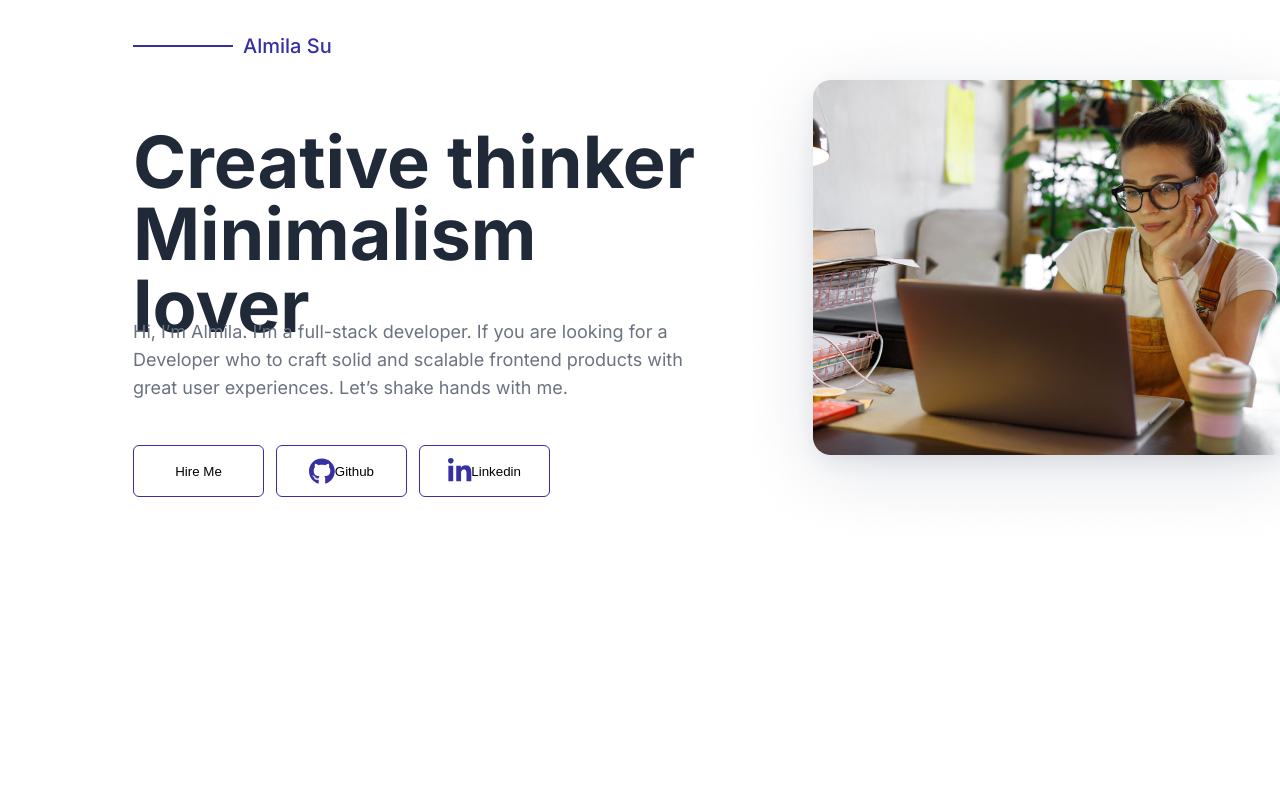
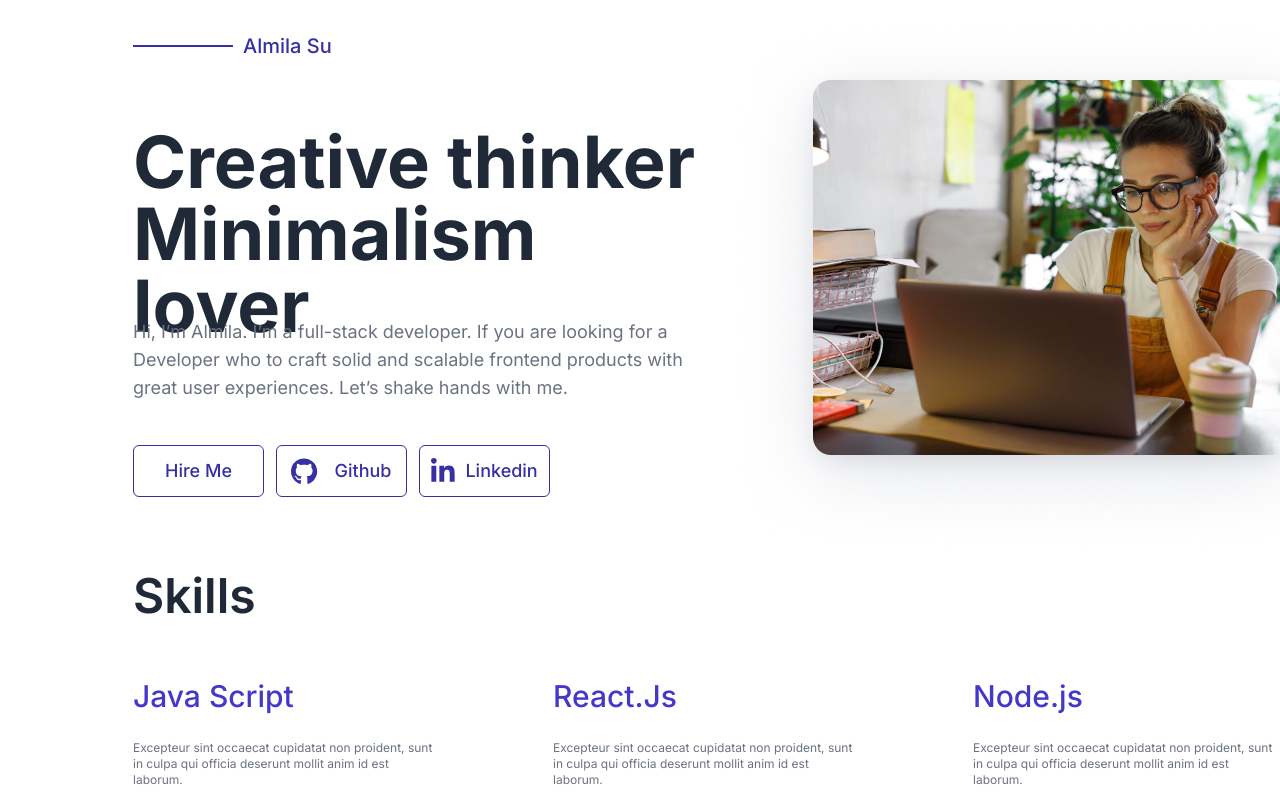
Before and after one commit to Workintech/FSWeb-Frontend-Challenge, a React (Create React App) app in the folder web-sayfam/: page / in a window 1280 px wide. Shown: the part 267-1067 px from the top of the page. Before the commit the page ends 828 px from the top, so only its background shows below. Built offline with nearby package versions, Linux system fonts and the light colour scheme.

Commit message:
skills tamamlandı profile kısmı tamamlanacak

```diff
--- a/web-sayfam/src/App.js
+++ b/web-sayfam/src/App.js
@@ -2,6 +2,7 @@ import ModeSwitch from "./components/ModeSwitch";
 import Header from "./components/Header";
 import { useState } from "react";
 import Hero from "./components/Hero";
+import Skills from "./components/Skills";
 const initialDAta = {
   name: "Almila Su",
   birthday: "24.03.1996",
@@ -28,6 +29,7 @@ function App() {
       <ModeSwitch />
       <Header />
       <Hero profildata={profildata} />
+      <Skills />
     </>
   );
 }
--- a/web-sayfam/src/components/Hero.js
+++ b/web-sayfam/src/components/Hero.js
@@ -22,7 +22,7 @@ function Hero(props) {
             {" "}
             <FontAwesomeIcon
               icon={faGithub}
-              size="2xl"
+              size="xl"
               style={{ color: "#3730A3" }}
             />
             Github
@@ -30,7 +30,7 @@ function Hero(props) {
           <button className="hire-button">
             <FontAwesomeIcon
               icon={faLinkedinIn}
-              size="2xl"
+              size="xl"
               style={{ color: "#3730A3" }}
             />
             Linkedin
--- a/web-sayfam/src/components/Skills.js
+++ b/web-sayfam/src/components/Skills.js
@@ -0,0 +1,32 @@
+function Skills() {
+  return (
+    <div className="skills-container">
+      <h1 className="skill-title">Skills</h1>
+      <div className="skill-explanation-area">
+        <div>
+          <h3>Java Script</h3>
+          <p>
+            Excepteur sint occaecat cupidatat non proident, sunt in culpa qui
+            officia deserunt mollit anim id est laborum.{" "}
+          </p>
+        </div>
+        <div>
+          <h3>React.Js</h3>
+          <p>
+            {" "}
+            Excepteur sint occaecat cupidatat non proident, sunt in culpa qui
+            officia deserunt mollit anim id est laborum.
+          </p>
+        </div>
+        <div>
+          <h3>Node.js</h3>
+          <p>
+            Excepteur sint occaecat cupidatat non proident, sunt in culpa qui
+            officia deserunt mollit anim id est laborum.{" "}
+          </p>
+        </div>
+      </div>
+    </div>
+  );
+}
+export default Skills;
--- a/web-sayfam/src/components/header.css
+++ b/web-sayfam/src/components/header.css
@@ -63,6 +63,17 @@ color: rgba(107, 114, 128, 1);
 text-align: center;
 align-content: center;
 background-color: white;
+ color: #3730A3;
+font-family: 'Inter', sans-serif;
+font-size: 18px;
+font-weight: 500;
+line-height: 28px;
+letter-spacing: 0em;
+display: flex;
+justify-content: space-around;
+align-items: center;
+
+
 
 }
 .hire-button button {
--- /dev/null
+++ b/web-sayfam/src/components/skills.css
@@ -0,0 +1,38 @@
+.skills-container{
+ width: 1140px;
+height: 179px;
+margin-top:130px;
+margin-left: 125px;
+}
+.skill-title{
+font-family: 'Inter', sans-serif;
+color: rgba(31, 41, 55, 1);
+font-size: 48px;
+font-weight: 600;
+line-height: 48px;
+text-align: left;
+}
+.skill-explanation-area{
+display: flex;
+flex-direction: row;
+width: Hug (1,140px);
+height: Hug (104px);
+gap: 120px;
+}
+.skill-explanation-area h3{
+font-family: 'Inter', sans-serif;
+font-size: 30px;
+font-weight: 500;
+line-height: 28px;
+letter-spacing: 0em;
+text-align: left;
+color: rgba(67, 56, 202, 1);
+}
+.skill-explanation-area p{
+font-family: 'Inter', sans-serif;
+font-size: 12px;
+font-weight: 400;
+line-height: 16px;
+text-align: left;
+color: rgba(107, 114, 128, 1);
+    }
--- a/web-sayfam/src/index.js
+++ b/web-sayfam/src/index.js
@@ -6,6 +6,7 @@ import reportWebVitals from "./reportWebVitals";
 import "./components/modeswitch.css";
 import "./components/header.css";
 import "./components/hero.css";
+import "./components/skills.css";
 const root = ReactDOM.createRoot(document.getElementById("root"));
 root.render(
   <React.StrictMode>
```
Lines whose indentation alone changed are shown as unchanged.
